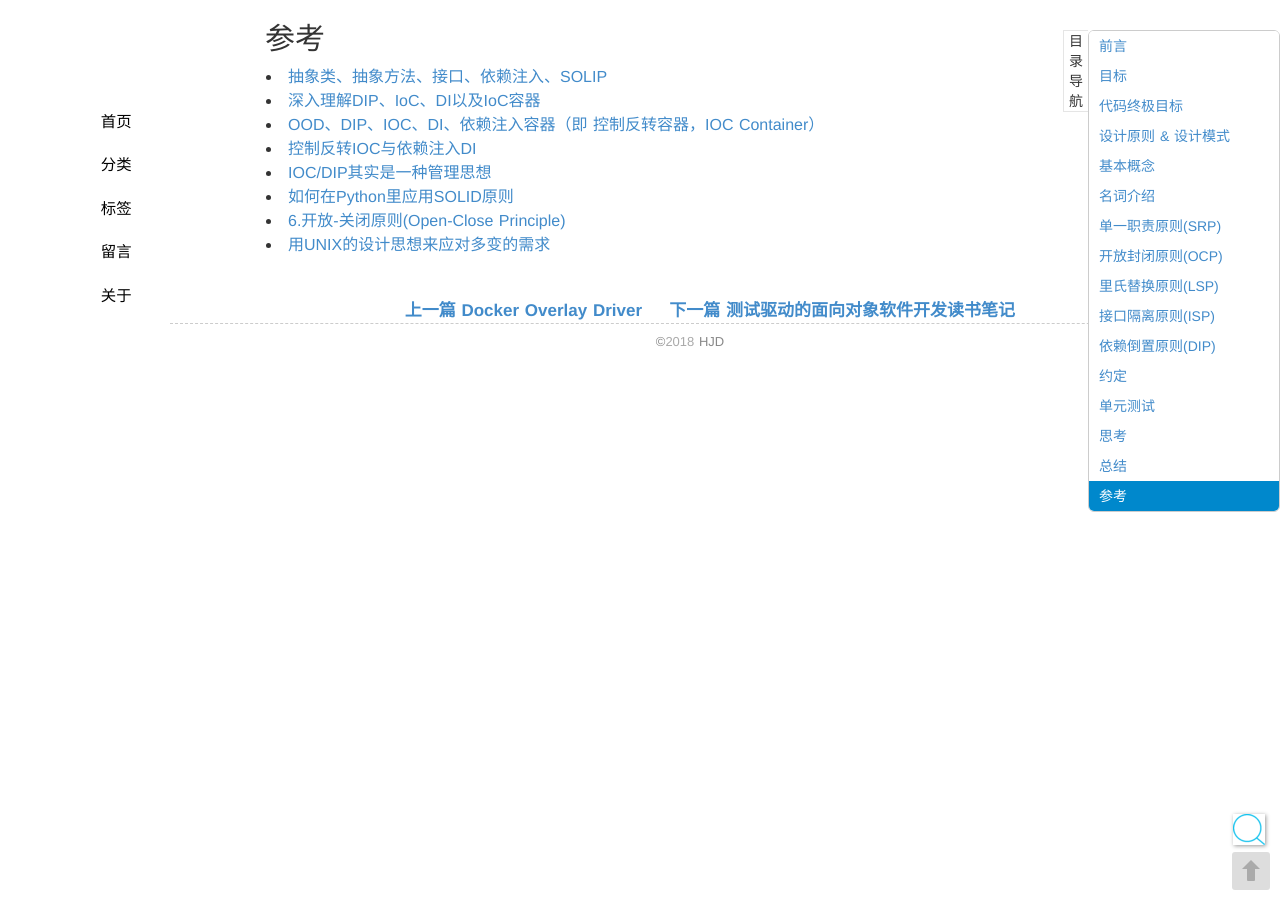
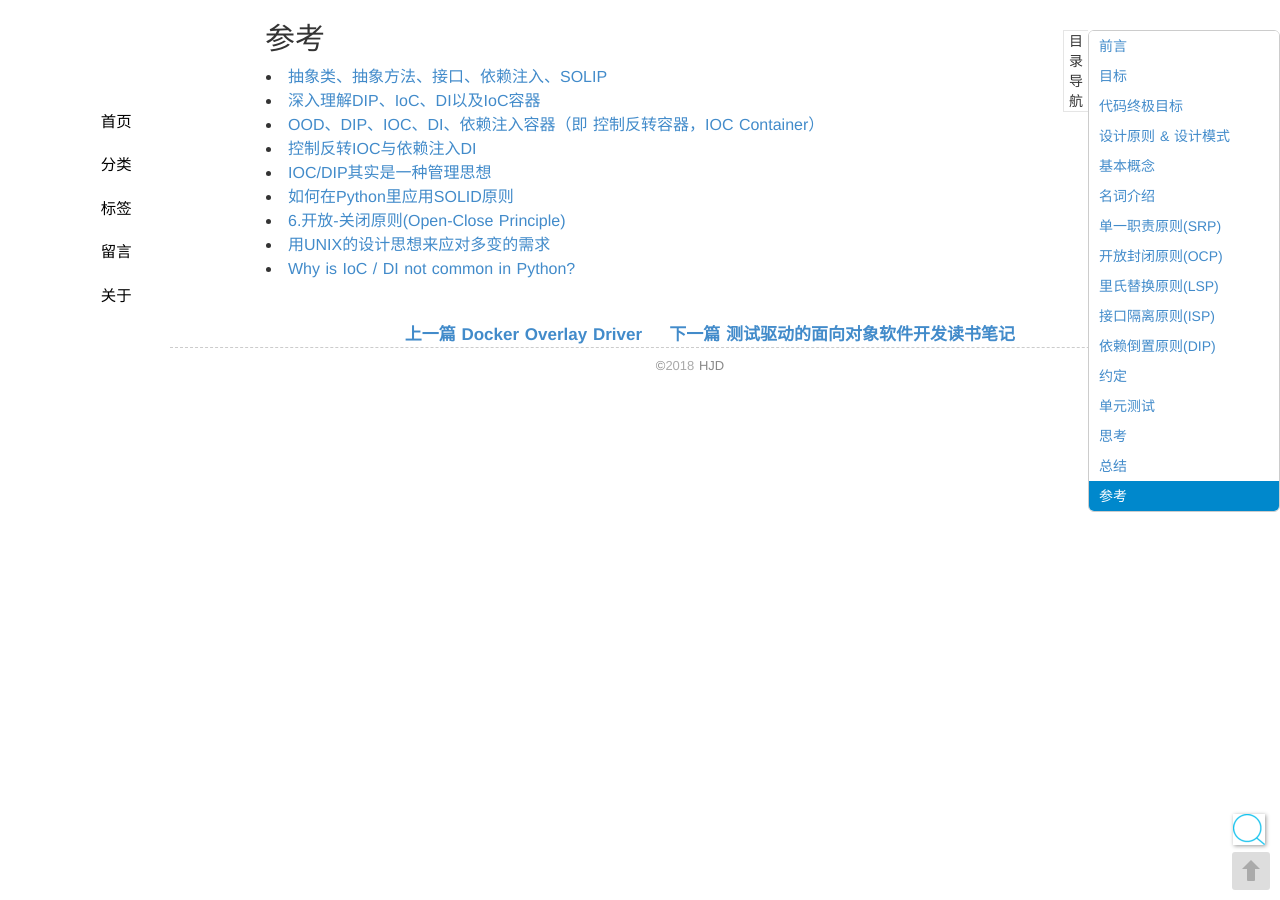
Before and after one commit to seekplum/seekplum.github.io, a Jekyll site: the page built from _posts/2018-09-28-solid.md, in a window 1280 px wide and 900 px high, scrolled down 7137 px. Built offline with Jekyll 4.4.1, drawn with Linux system fonts in a browser that asks for light colours; comment, search, counter and statistics services are not loaded.

Commit message:
为什么Ioc/DI在python不常见

```diff
--- a/_posts/2018-09-28-solid.md
+++ b/_posts/2018-09-28-solid.md
@@ -207,3 +207,4 @@ IOC中最基本的技术就是 `反射(Reflection)` 编程。根据给出的类
 * [如何在Python里应用SOLID原则](http://aju.space/2016/06/17/use-S-O-L-I-D-in-python.html)
 * [6.开放-关闭原则(Open-Close Principle)](https://www.cnblogs.com/LeeGof/p/5705360.html)
 * [用UNIX的设计思想来应对多变的需求](http://www.7xue.top/?p=1229)
+* [Why is IoC / DI not common in Python?](https://stackoverflow.com/questions/2461702/why-is-ioc-di-not-common-in-python)
```
